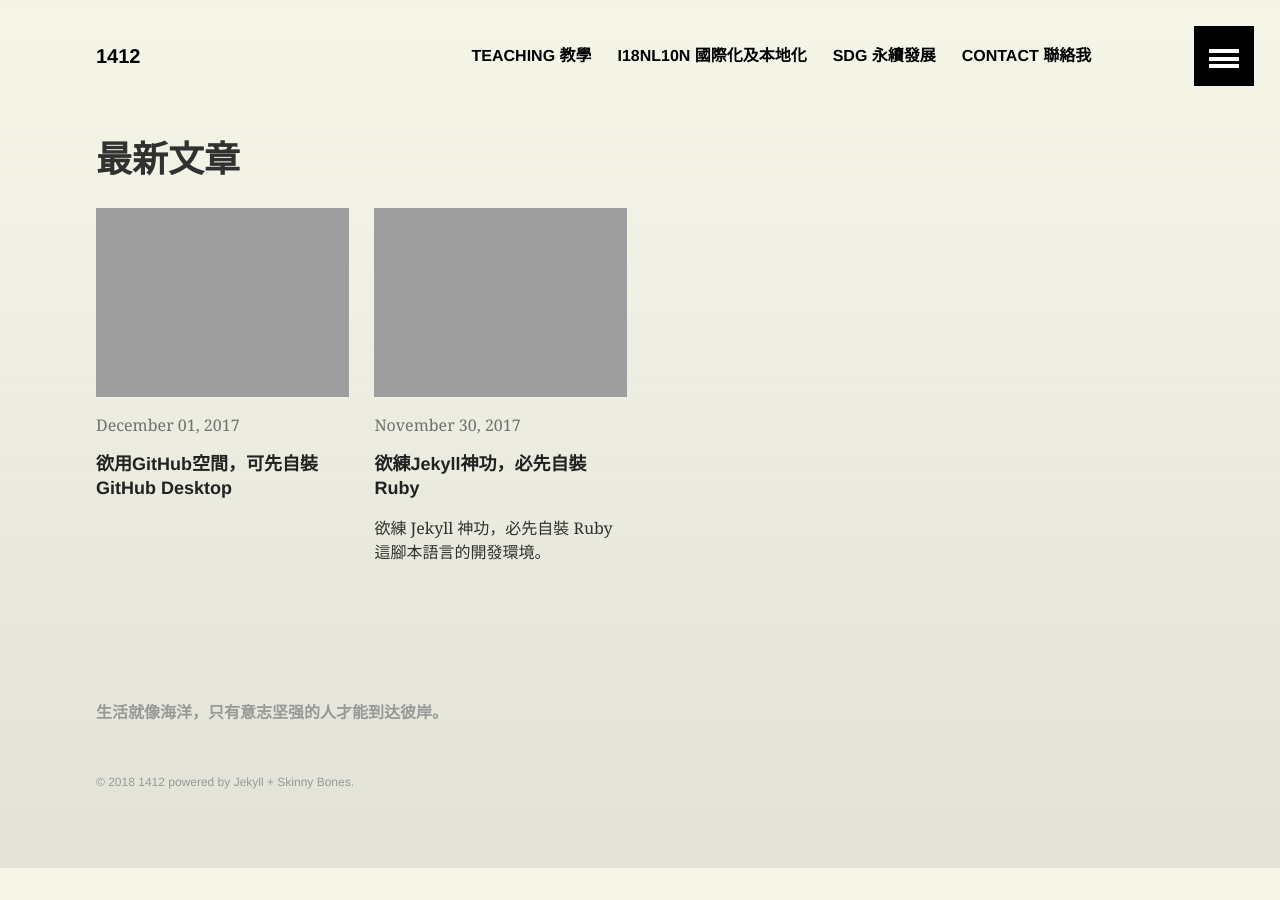
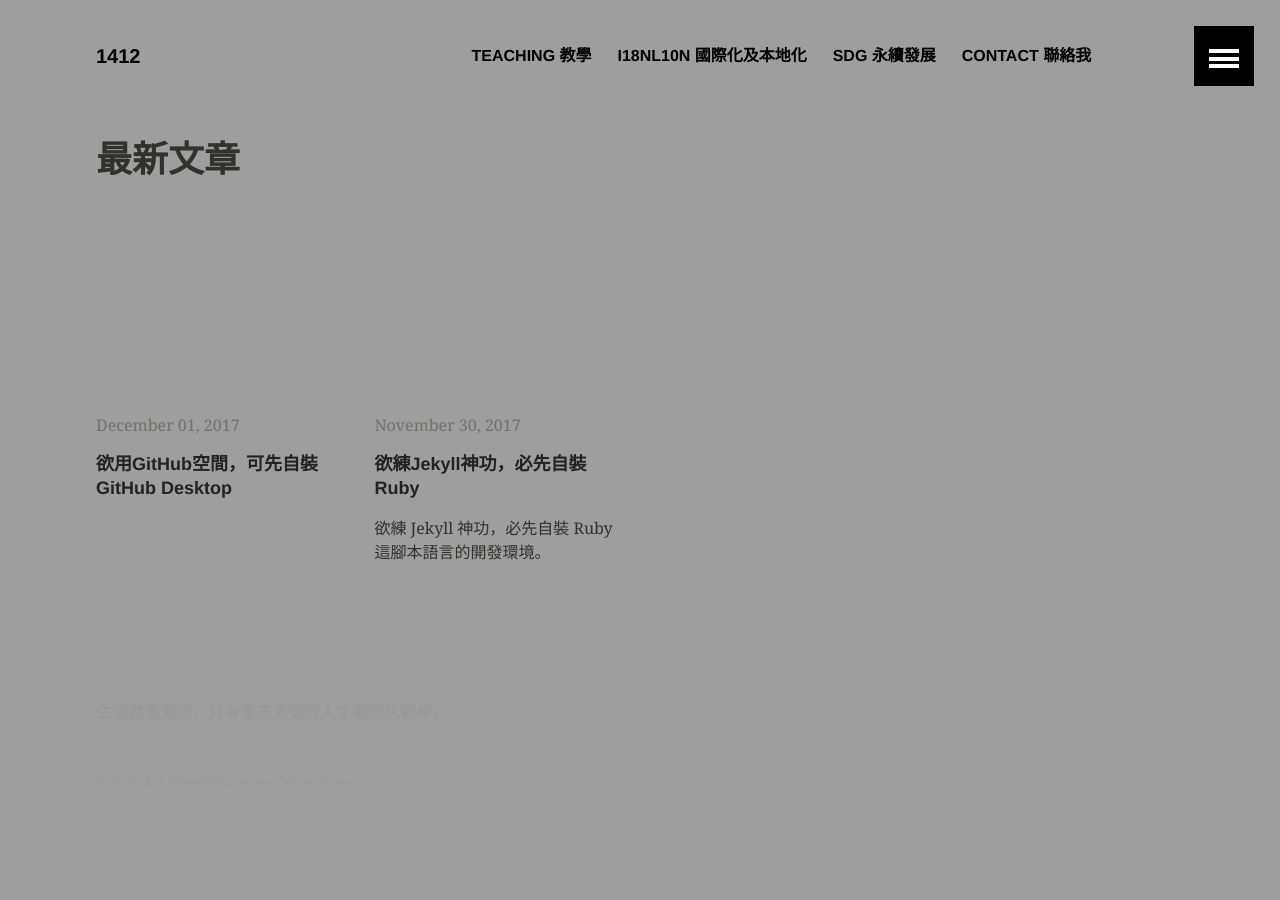
Before and after one commit to q3466141541/q3466141541.github.io, a Jekyll site: the page built from index.md, in a window 1280 px wide. Built offline with Jekyll 4.4.1, drawn with Linux system fonts in a browser that asks for light colours.

Commit message:
Update _base.scss

```diff
--- a/_sass/_base.scss
+++ b/_sass/_base.scss
@@ -10,7 +10,6 @@ body {
 	font-family: $base-font;
 	color: $text-color;
     background-image:
-    linear-gradient(rgba(255, 255, 240, 0.9), rgba(255, 255, 240, 0.7)),
     url('../images/bad.png');
 	@include font-size(16);
 }
```
